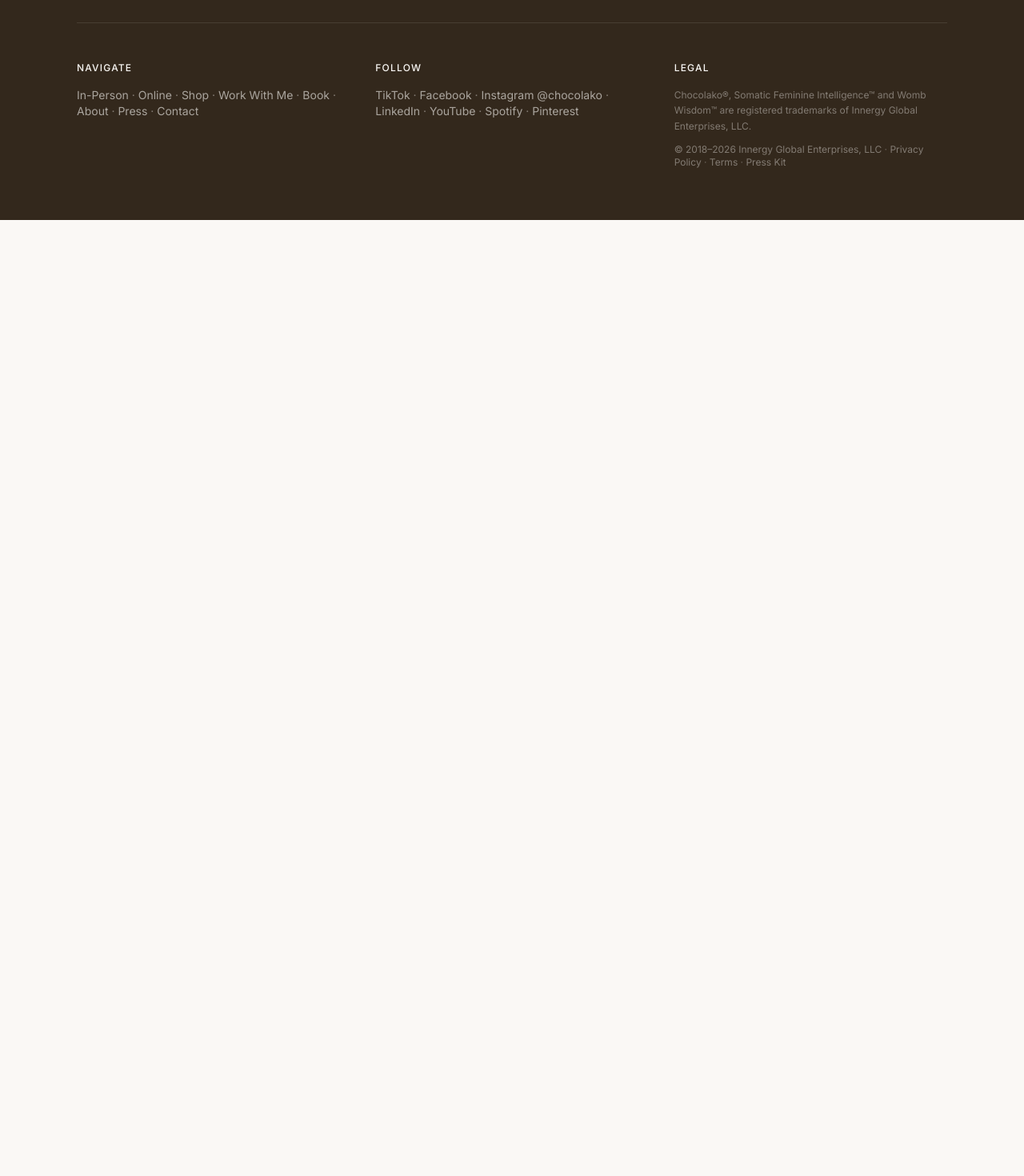
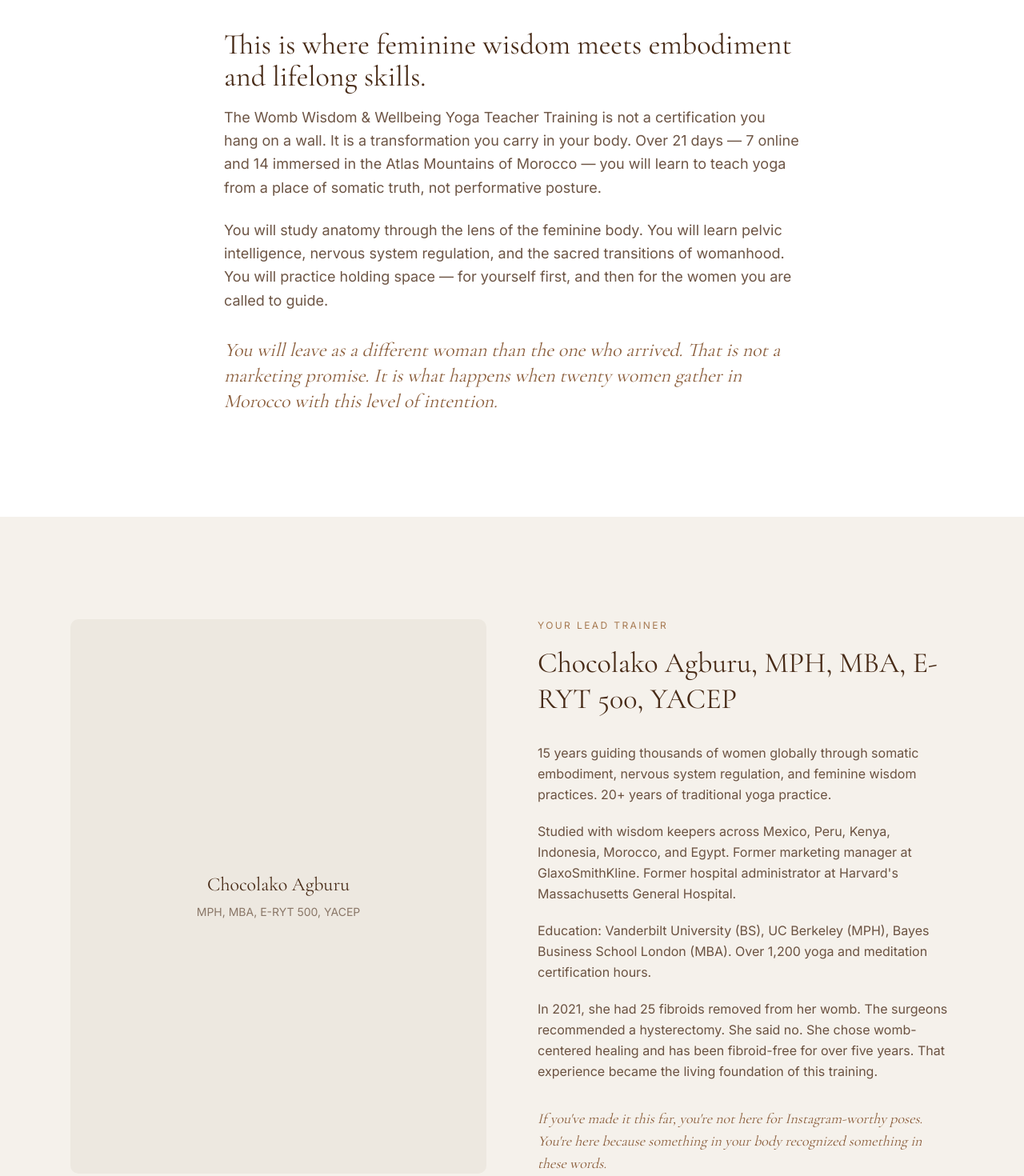
Before and after one commit to b17z/chocolako-site, a Next.js app: page /womb-wisdom-yoga-training in a window 1280 px wide. Shown: the part 3160-4630 px from the top of the page at 80% size. Before the commit the page ends 3435 px from the top, so only its background shows below. Built offline with nearby package versions, Linux system fonts and the light colour scheme.

Commit message:
(feat): add training overview and founder bio sections

```diff
--- a/app/womb-wisdom-yoga-training/page.tsx
+++ b/app/womb-wisdom-yoga-training/page.tsx
@@ -3,6 +3,8 @@ import { YTTHero } from "@/components/ytt/YTTHero"
 import { YTTPainPoints } from "@/components/ytt/YTTPainPoints"
 import { YTTFeminineBody } from "@/components/ytt/YTTFeminineBody"
 import { YTTWombCenter } from "@/components/ytt/YTTWombCenter"
+import { YTTOverview } from "@/components/ytt/YTTOverview"
+import { YTTFounder } from "@/components/ytt/YTTFounder"
 import { Footer } from "@/components/sections/Footer"
 
 export const metadata: Metadata = {
@@ -18,6 +20,8 @@ export default function WombWisdomYTTPage() {
       <YTTPainPoints />
       <YTTFeminineBody />
       <YTTWombCenter />
+      <YTTOverview />
+      <YTTFounder />
       <Footer />
     </main>
   )
--- /dev/null
+++ b/components/ytt/YTTFounder.tsx
@@ -0,0 +1,86 @@
+"use client"
+
+import { motion } from "framer-motion"
+import { staggerContainer, staggerItem } from "@/lib/animations"
+
+export function YTTFounder() {
+  return (
+    <section className="bg-cream py-24 md:py-32">
+      <div className="max-w-6xl mx-auto px-6">
+        <div className="grid grid-cols-1 lg:grid-cols-2 gap-12 lg:gap-16 items-start">
+          {/* LEFT: Photo placeholder */}
+          <motion.div
+            className="aspect-[3/4] bg-sand rounded-lg flex flex-col items-center justify-center"
+            initial={{ opacity: 0, x: -30 }}
+            whileInView={{ opacity: 1, x: 0 }}
+            viewport={{ once: true, margin: "-100px" }}
+            transition={{ duration: 0.6, ease: "easeOut" as const }}
+          >
+            <span className="font-serif text-2xl text-cacao">
+              Chocolako Agburu
+            </span>
+            <span className="font-sans text-sm text-cacao/60 mt-2">
+              MPH, MBA, E-RYT 500, YACEP
+            </span>
+          </motion.div>
+
+          {/* RIGHT: Bio content */}
+          <motion.div
+            variants={staggerContainer}
+            initial="hidden"
+            whileInView="visible"
+            viewport={{ once: true, margin: "-100px" }}
+          >
+            <motion.p
+              variants={staggerItem}
+              className="uppercase tracking-[0.2em] text-xs text-gold font-sans mb-4"
+            >
+              YOUR LEAD TRAINER
+            </motion.p>
+
+            <motion.h2
+              variants={staggerItem}
+              className="font-serif text-3xl md:text-4xl text-cacao leading-tight mb-8"
+            >
+              Chocolako Agburu, MPH, MBA, E-RYT 500, YACEP
+            </motion.h2>
+
+            <motion.div variants={staggerItem} className="space-y-5">
+              <p className="font-sans text-base text-cacao/80 leading-relaxed">
+                15 years guiding thousands of women globally through somatic
+                embodiment, nervous system regulation, and feminine wisdom
+                practices. 20+ years of traditional yoga practice.
+              </p>
+              <p className="font-sans text-base text-cacao/80 leading-relaxed">
+                Studied with wisdom keepers across Mexico, Peru, Kenya,
+                Indonesia, Morocco, and Egypt. Former marketing manager at
+                GlaxoSmithKline. Former hospital administrator at
+                Harvard&apos;s Massachusetts General Hospital.
+              </p>
+              <p className="font-sans text-base text-cacao/80 leading-relaxed">
+                Education: Vanderbilt University (BS), UC Berkeley (MPH), Bayes
+                Business School London (MBA). Over 1,200 yoga and meditation
+                certification hours.
+              </p>
+              <p className="font-sans text-base text-cacao/80 leading-relaxed">
+                In 2021, she had 25 fibroids removed from her womb. The surgeons
+                recommended a hysterectomy. She said no. She chose womb-centered
+                healing and has been fibroid-free for over five years. That
+                experience became the living foundation of this training.
+              </p>
+            </motion.div>
+
+            <motion.p
+              variants={staggerItem}
+              className="font-serif italic text-lg text-rust mt-8"
+            >
+              If you&apos;ve made it this far, you&apos;re not here for
+              Instagram-worthy poses. You&apos;re here because something in your
+              body recognized something in these words.
+            </motion.p>
+          </motion.div>
+        </div>
+      </div>
+    </section>
+  )
+}
--- /dev/null
+++ b/components/ytt/YTTOverview.tsx
@@ -0,0 +1,57 @@
+"use client"
+
+import { motion } from "framer-motion"
+import { staggerContainer, staggerItem } from "@/lib/animations"
+
+export function YTTOverview() {
+  return (
+    <section className="bg-white py-24 md:py-32">
+      <div className="max-w-3xl mx-auto px-6">
+        <motion.div
+          variants={staggerContainer}
+          initial="hidden"
+          whileInView="visible"
+          viewport={{ once: true, margin: "-100px" }}
+        >
+          <motion.h2
+            variants={staggerItem}
+            className="font-serif text-3xl md:text-4xl text-cacao mb-4"
+          >
+            This is where feminine wisdom meets embodiment and lifelong skills.
+          </motion.h2>
+
+          <motion.p
+            variants={staggerItem}
+            className="font-sans text-base md:text-lg text-cacao/80 leading-relaxed mb-6"
+          >
+            The Womb Wisdom &amp; Wellbeing Yoga Teacher Training is not a
+            certification you hang on a wall. It is a transformation you carry in
+            your body. Over 21 days &mdash; 7 online and 14 immersed in the
+            Atlas Mountains of Morocco &mdash; you will learn to teach yoga from
+            a place of somatic truth, not performative posture.
+          </motion.p>
+
+          <motion.p
+            variants={staggerItem}
+            className="font-sans text-base md:text-lg text-cacao/80 leading-relaxed mb-8"
+          >
+            You will study anatomy through the lens of the feminine body. You
+            will learn pelvic intelligence, nervous system regulation, and the
+            sacred transitions of womanhood. You will practice holding space
+            &mdash; for yourself first, and then for the women you are called to
+            guide.
+          </motion.p>
+
+          <motion.p
+            variants={staggerItem}
+            className="font-serif italic text-xl md:text-2xl text-rust"
+          >
+            You will leave as a different woman than the one who arrived. That is
+            not a marketing promise. It is what happens when twenty women gather
+            in Morocco with this level of intention.
+          </motion.p>
+        </motion.div>
+      </div>
+    </section>
+  )
+}
```
